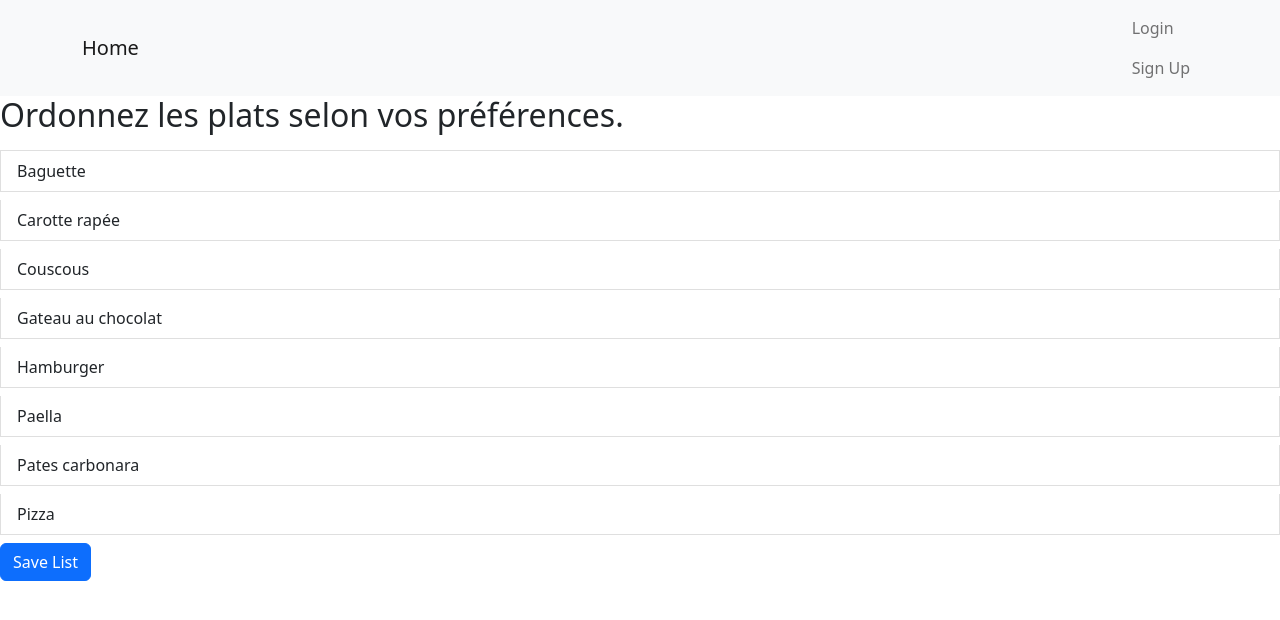
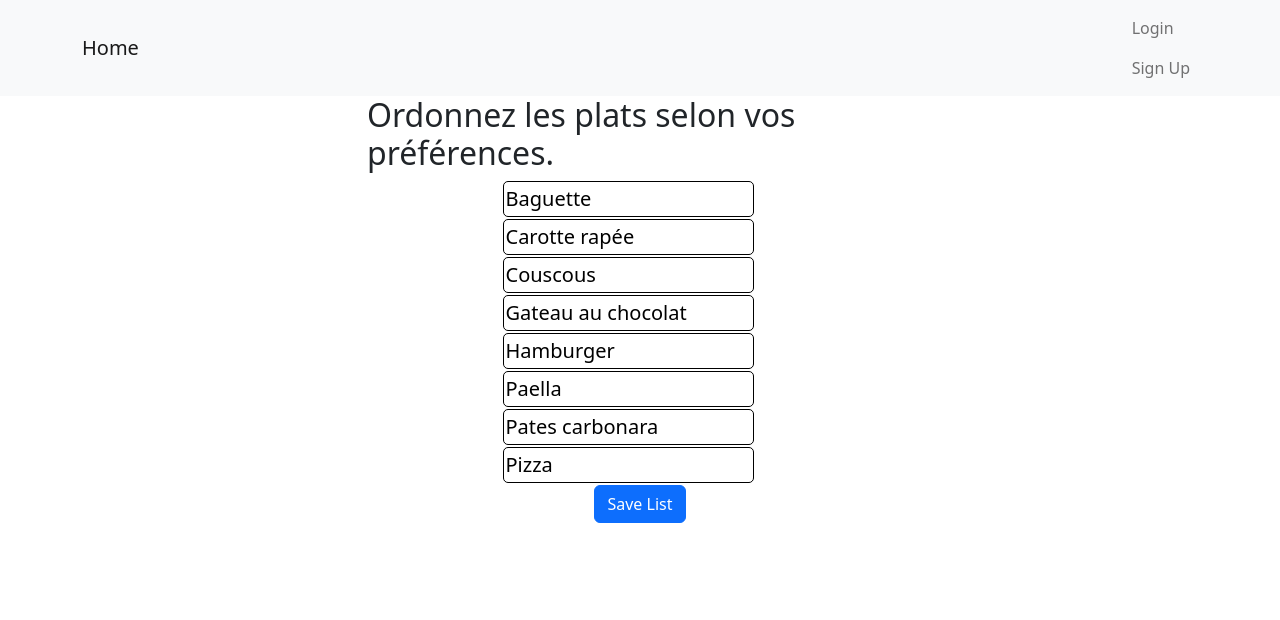
Before and after one commit to Burbanit0/POC_vote_app, a React (Create React App) app in the folder pocapp/: page /scrutinClass in a window 1280 px wide. Shown: the top 620 px of the page. Built offline with nearby package versions, Linux system fonts and the light colour scheme.

Commit message:
fix: style of the drag/drop list

```diff
--- a/pocapp/src/pages/ScrutinClass.tsx
+++ b/pocapp/src/pages/ScrutinClass.tsx
@@ -1,23 +1,22 @@
 import React, { useEffect, useState } from "react";
 import { DragDropContext, Draggable, Droppable, DropResult } from "react-beautiful-dnd";
-import { ListGroup} from "react-bootstrap";
+import { Col, Container, ListGroup, Row} from "react-bootstrap";
 import Button from "react-bootstrap/Button";
 import foodsJson from "../libs/foods.json";
 import { Food } from "./ScrutinMajoritaire";
 import userService from "../services/user.service";
 import IUser from "../types/user.type";
 
-// const getItemStyle = (isDragging: boolean, draggableStyle: any) => ({
-// 	padding: 10,
-// 	margin: `0 50px 15px 50px`,
-// 	background: isDragging ? "blue" : "white",
-// 	color: isDragging ? "white" : "black",
-// 	border: `1px solid black`,
-// 	fontSize: `20px`,
-// 	borderRadius: `5px`,
-
-// 	...draggableStyle
-// })
+const getItemStyle = (isDragging: boolean, draggableStyle: any) => ({
+	padding: 2,
+	margin: `0 2px 2px 2px`,
+	background: isDragging ? "grey" : "white",
+	color: isDragging ? "white" : "black",
+	border: `1px solid black`,
+	fontSize: `20px`,
+	borderRadius: `5px`,
+	...draggableStyle
+})
 
 
 function SaveList(foods:Array<Food>, user:IUser | undefined){
@@ -51,38 +50,49 @@ export default function ScrutinClass(props:ScrutinType){
 	}
 
     return (
-        <>
+        <><Container>
+			<Row className="justify-content-md-center">
+				<Col xs={6}>
 					<h2>Ordonnez les plats selon vos préférences.</h2>
+				</Col>
+			</Row>
+			<Row>
 				<DragDropContext onDragEnd={onDragEnd}>
 					<Droppable droppableId="foods">
 						{(provided) => (
-					<ListGroup>
+							<Row className="justify-content-md-center" md={4}>
+								<Col xs={4}>
 									<div className="foods" {...provided.droppableProps} ref={provided.innerRef}>
 										{foods.map((food, index) => {
 											return (
-									<ListGroup.Item className="my-2">
 												<Draggable key={food.id.toString()} draggableId={food.id.toString()} index={index}>
 													{(provided, snapshot) => (
 														<div
 															ref={provided.innerRef}
 															{...provided.draggableProps}
 															{...provided.dragHandleProps}
-													// style={getItemStyle(snapshot.isDragging, provided.draggableProps.style)}
+															style={getItemStyle(snapshot.isDragging, provided.draggableProps.style)}
 														>
 															{food.name}
 														</div>
 													)}
 												</Draggable>
-									</ListGroup.Item>
-								)
+											);
 										})}
 									</div>
-						</ListGroup>
+								</Col>
+							</Row>
 						)}
 					</Droppable>
 				</DragDropContext>
-
-			<Button href="/scrutinW" onClick={()=> SaveList(foods, props.user)}>Save List</Button>
-        </>
+			</Row>
+		</Container>
+		<Container>
+				<Row className="justify-content-md-center">
+					<Col md="auto">
+						<Button href="/scrutinW" onClick={() => SaveList(foods, props.user)}>Save List</Button>
+					</Col>
+				</Row>
+			</Container></>
     )
 }
```
Lines whose indentation alone changed are shown as unchanged.
